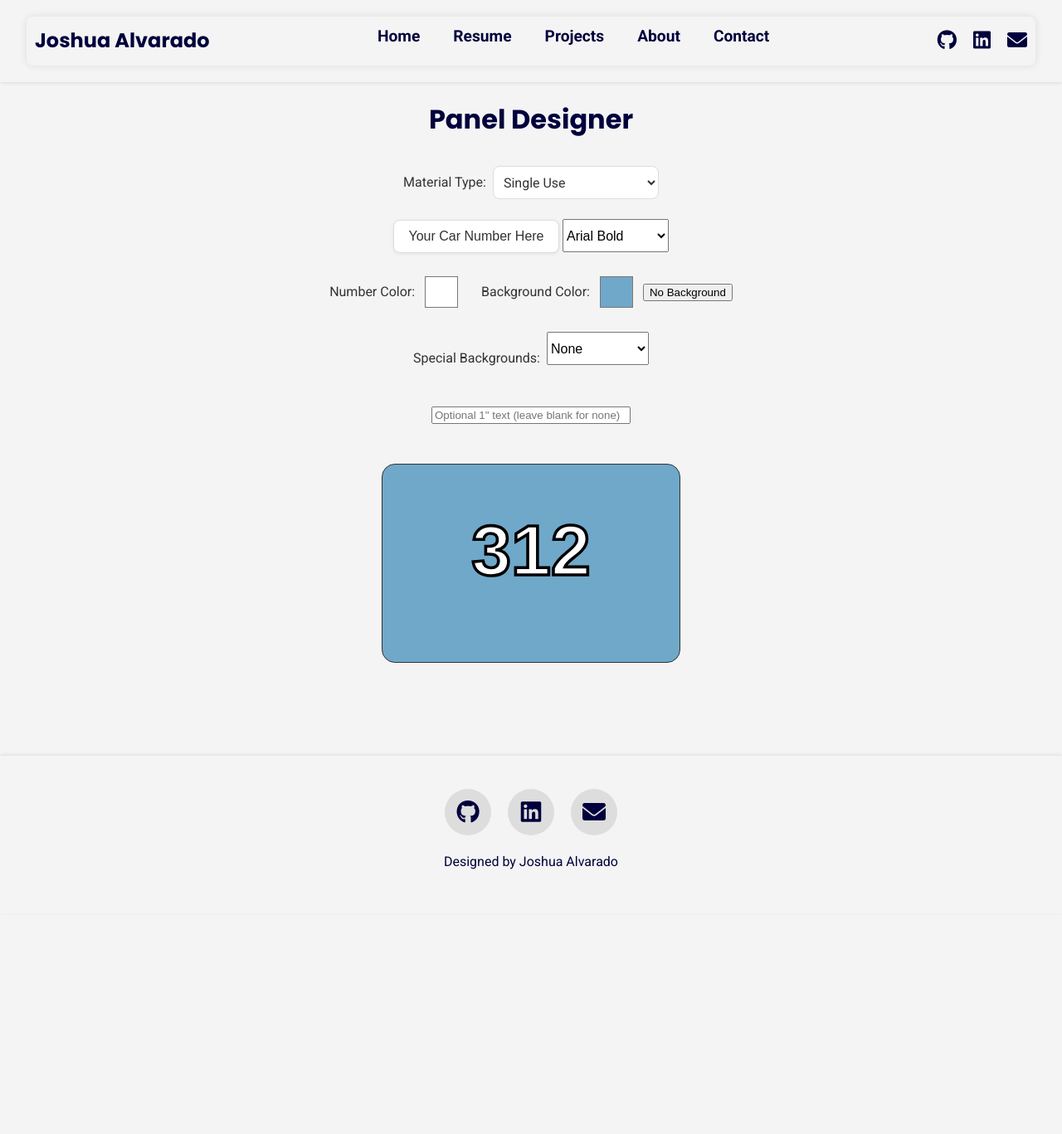
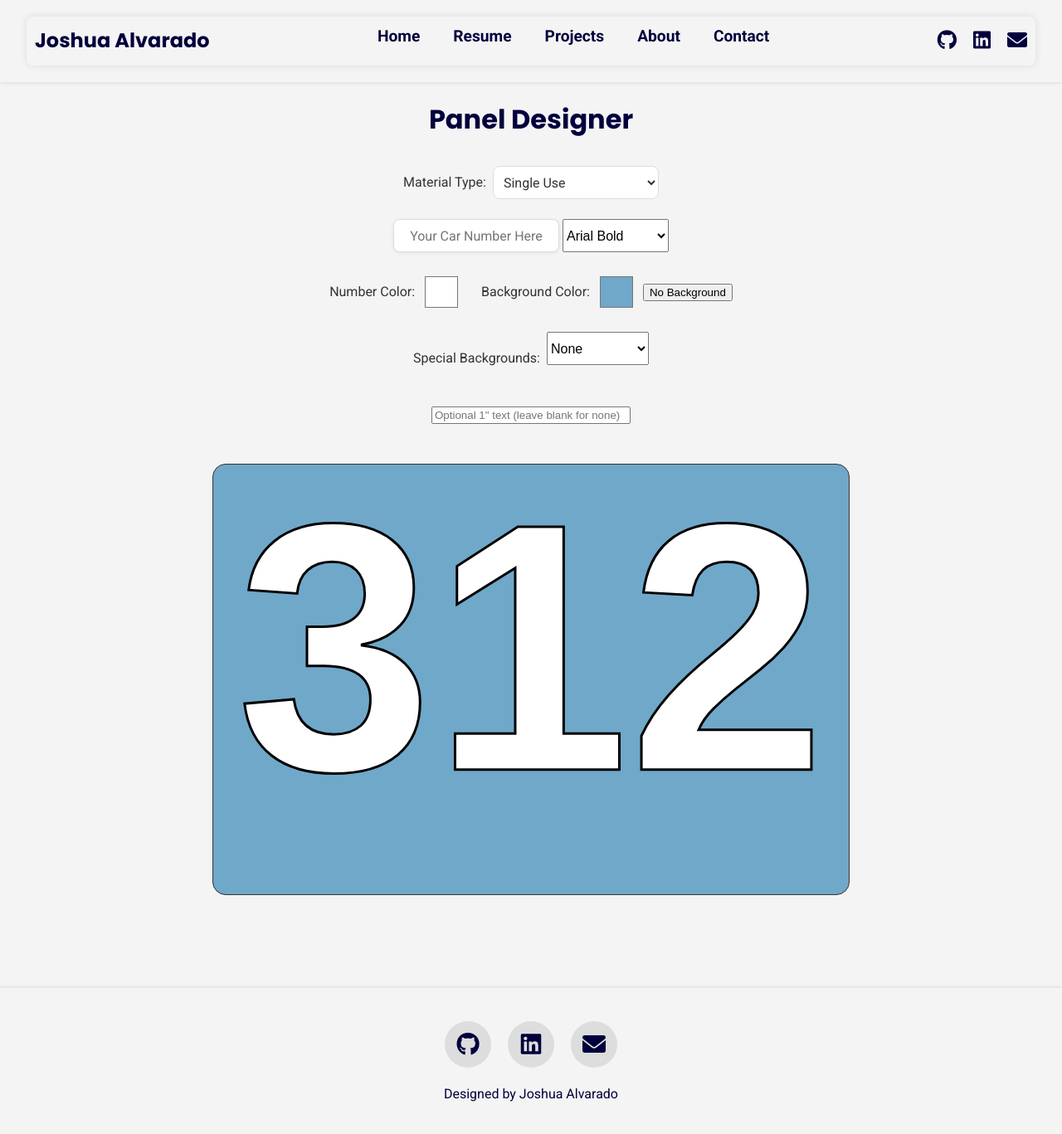
Before and after one commit to JoshuaAlvarado-hub/joshalvarado.com, a Jekyll site: the page built from paneldesigner.html, in a window 1280 px wide and 1381 px high. Shown: the top 1367 px of the window at 83% size. Built offline with Jekyll 4.4.1, drawn with Linux system fonts in a browser that asks for light colours.

Commit message:
refactored for svg and improved logic
updated panel logic and refactored code to use the new svg style. also made panel bigger so it's easier to see

```diff
--- a/assets/css/paneldesignerstyle.css
+++ b/assets/css/paneldesignerstyle.css
@@ -22,6 +22,10 @@
   /* Layout */
   --border-radius: 8px;
   --gap-medium: 20px;
+
+  --outline-color: #000;
+  --outline-width-number: 3px;
+  --outline-width-text: 2px;
 }
 
 .paneldesigner-container {
@@ -74,7 +78,7 @@
     color: #333;
     border-radius: 8px;
     box-shadow: 0 1px 4px rgba(0, 0, 0, 0.08);
-    font-family: var(arial);
+    font-family: var(--font-secondary);
     font-size: 1rem;
     text-align: center;
     border: 1px solid #ddd;
@@ -87,37 +91,13 @@
 }
 
 .panel-background {
-    width: 360px;
-    height: 240px;
-    background: #70a8c9;
+    width: 60vw;
+    max-width: 900px;
     margin: 32px auto;
     border: #333 1px solid;
     border-radius: 16px;
     transition: background 0.3s, background-image 0.3s;
-    display: flex;
-    align-items: center;
-    justify-content: center;
-    position: relative;
-}
-
-.panel-number {
-    color: #fff;
-    font-weight: bold;
-    font-style: normal;
-    display: flex;
-    align-items: center;
-    justify-content: center;
-    height: 200px;
-    width: 320px;
-    font-size: 140px;
-    line-height: 1;
-    text-align: center;
-    user-select: none;
-    overflow: hidden;
-    white-space: nowrap;
-    margin: 0 auto;
-    transition: color 0.3s ease;
-    font-family: Arial, sans-serif;
+    display: block;
 }
 
 .color-pickers-container {
@@ -148,22 +128,6 @@
     cursor: pointer;
 }
 
-.one-inch-display {
-    display: block;
-    width: 100%;
-    font-size: 1.2rem;
-    color: #fff;
-    text-align: center;
-    position: absolute;
-    bottom: 12px;
-    left: 0;
-    right: 0;
-    pointer-events: none;
-    letter-spacing: 1px;
-    transition: color 0.3s ease;
-    font-family: Arial, sans-serif;
-}
-
 .transparent-texture {
     background-color: transparent !important;
     background-image:
@@ -175,11 +139,8 @@
     background-position: 0 0, 0 16px, 16px -16px, -16px 0px;
 }
 
-.transparent-texture .panel-number {
-    text-shadow: 2px 2px 8px #222, 0 0 4px #fff;
+#panel-svg {
+  width: 100%;
+  max-width: 1200px;
+  height: auto;
 }
-
-.transparent-texture .panel-number,
-.transparent-texture .one-inch-display {
-    text-shadow: 2px 2px 8px #222, 0 0 4px #fff;
-}
--- a/assets/js/paneldesigner.js
+++ b/assets/js/paneldesigner.js
@@ -1,6 +1,7 @@
 window.onload = function() {
   updateFont();
   updateContrastOutline();
+  pickBackgroundColor();
 };
 
 function pickBackgroundColor() {
@@ -107,14 +108,14 @@
 
 function pickNumberDropdownColor() {
     const color = document.getElementById('number-color-dropdown').value;
-    document.getElementById('panel-number').style.color = color;
-    document.getElementById('one-inch-display').style.color = color;
+    document.getElementById('panel-number').setAttribute('fill', color);
+    document.getElementById('one-inch-display').setAttribute('fill', color);
 }
 
-function updateSquareText() {
-    const input = document.getElementById('number-box').value;
+function updatePanelText() {
+    const input = document.getElementById('number-box').value.trim();
     const panelText = document.getElementById('panel-number');
-    panelText.textContent = input;
+    panelText.textContent = input === '' ? '312' : input;
 }
 
 function updateFont() {
@@ -137,6 +138,7 @@
     oneInchText.setAttribute("font-weight", "bold");
     oneInchText.setAttribute("font-style", "italic");
   }
+  updateContrastOutline();
 }
 
 
@@ -161,6 +163,8 @@
     const value = selector.value;
     const panel = document.getElementById('panel-background');
     const btn = document.getElementById('transparent-bg-btn');
+    const numberElement = document.getElementById('panel-number');
+    const oneInchText = document.getElementById('one-inch-display');
 
     panel.classList.remove('transparent-texture');
 
@@ -187,13 +191,14 @@
 
     if (value !== "") {
         // Special background selected — always show outline
-    numberElement.style.textShadow = "2px 2px 2px #000, -2px -2px 2px #000";
-    oneInchText.style.textShadow = "2px 2px 2px #000, -2px -2px 2px #000";
+        numberElement.setAttribute("stroke", "#000");
+        numberElement.setAttribute("stroke-width", "0.5");
+        oneInchText.setAttribute("stroke", "#000");
+        oneInchText.setAttribute("stroke-width", "0.2");
         return;
     }
 }
 
-// Convert hex to RGB
 function hexToRgb(hex) {
     hex = hex.replace("#", "");
     if (hex.length === 3) {
@@ -226,24 +231,42 @@
 }
 
 function updateContrastOutline() {
+  const numberText = document.getElementById('panel-number');
+  const oneInchText = document.getElementById('one-inch-display');
+  const specialBg = document.getElementById('special-backgrounds-selector').value;
+
+  const rootStyles = getComputedStyle(document.documentElement);
+  const outlineColor = rootStyles.getPropertyValue('--outline-color').trim();
+  const outlineWidthNumber = rootStyles.getPropertyValue('--outline-width-number').trim();
+  const outlineWidthText = rootStyles.getPropertyValue('--outline-width-text').trim();
+
+  if (specialBg) {
+    // Always show outline for special backgrounds
+    numberText.setAttribute("stroke", "#000");
+    numberText.setAttribute("stroke-width", outlineWidthNumber);
+    oneInchText.setAttribute("stroke", "#000");
+    oneInchText.setAttribute("stroke-width", outlineWidthText);
+    return;
+  }
+
   const numberColorHex = document.getElementById('number-color-picker').value;
   const bgColorHex = document.getElementById('background-color-picker').value;
-    const numberText = document.getElementById('panel-number');
-    const oneInchText = document.getElementById('one-inch-display');
 
   const numberRgb = hexToRgb(numberColorHex);
   const bgRgb = hexToRgb(bgColorHex);
   const ratio = contrast(numberRgb, bgRgb);
 
   if (ratio < 4.5) {
-        numberText.setAttribute("stroke", "#000000");
-        numberText.setAttribute("stroke-width", "2");
-        oneInchText.setAttribute("stroke", "#000000");
-        oneInchText.setAttribute("stroke-width", "1");
+    // Low contrast: show stroke
+    numberText.setAttribute("stroke", "#000");
+    numberText.setAttribute("stroke-width", outlineWidthNumber);
+    oneInchText.setAttribute("stroke", "#000");
+    oneInchText.setAttribute("stroke-width", outlineWidthText);
   } else {
+    // High contrast: remove stroke
     numberText.setAttribute("stroke", "none");
-        numberText.setAttribute("stroke-width", "0");
+    numberText.removeAttribute("stroke-width");
     oneInchText.setAttribute("stroke", "none");
-        oneInchText.setAttribute("stroke-width", "0");
+    oneInchText.removeAttribute("stroke-width");
   }
 }
--- a/paneldesigner.html
+++ b/paneldesigner.html
@@ -100,34 +100,39 @@
 
     <!-- Panel Background -->
     <div id="panel-background" class="panel-background">
-        <svg id="panel-svg" width="100%" height="100%" viewBox="0 0 200 100" preserveAspectRatio="xMidYMid meet">
+        <svg
+            id="panel-svg"
+            viewBox="0 0 18 12"
+            preserveAspectRatio="xMidYMid meet"
+        >
             <text
                 id="panel-number"
-                x="50%"
-                y="45%"
+                x="9"
+                y="6"
                 dominant-baseline="middle"
                 text-anchor="middle"
-                font-size="48"
+                font-size="10"
                 font-family="Arial, sans-serif"
                 fill="#ffffff"
-                stroke="none"
-                stroke-width="0"
+                stroke="#000000"
+                stroke-width="0.5"
+                vector-effect="non-scaling-stroke"
             >
-                312
+            312
             </text>
             <text
                 id="one-inch-display"
-                x="50%"
-                y="75%"
+                x="9"
+                y="11"
                 dominant-baseline="middle"
                 text-anchor="middle"
-                font-size="16"
+                font-size="1"
                 font-family="Arial, sans-serif"
                 fill="#ffffff"
-                stroke="none"
-                stroke-width="0"
-            >
-            </text>
+                stroke="#000000"
+                stroke-width="0.2"
+                vector-effect="non-scaling-stroke"
+            ></text>
         </svg>
     </div>
 </div>
```
Also changed, not shown: other parts of paneldesigner.html (+2 -2 lines). Lines whose indentation alone changed are shown as unchanged.
